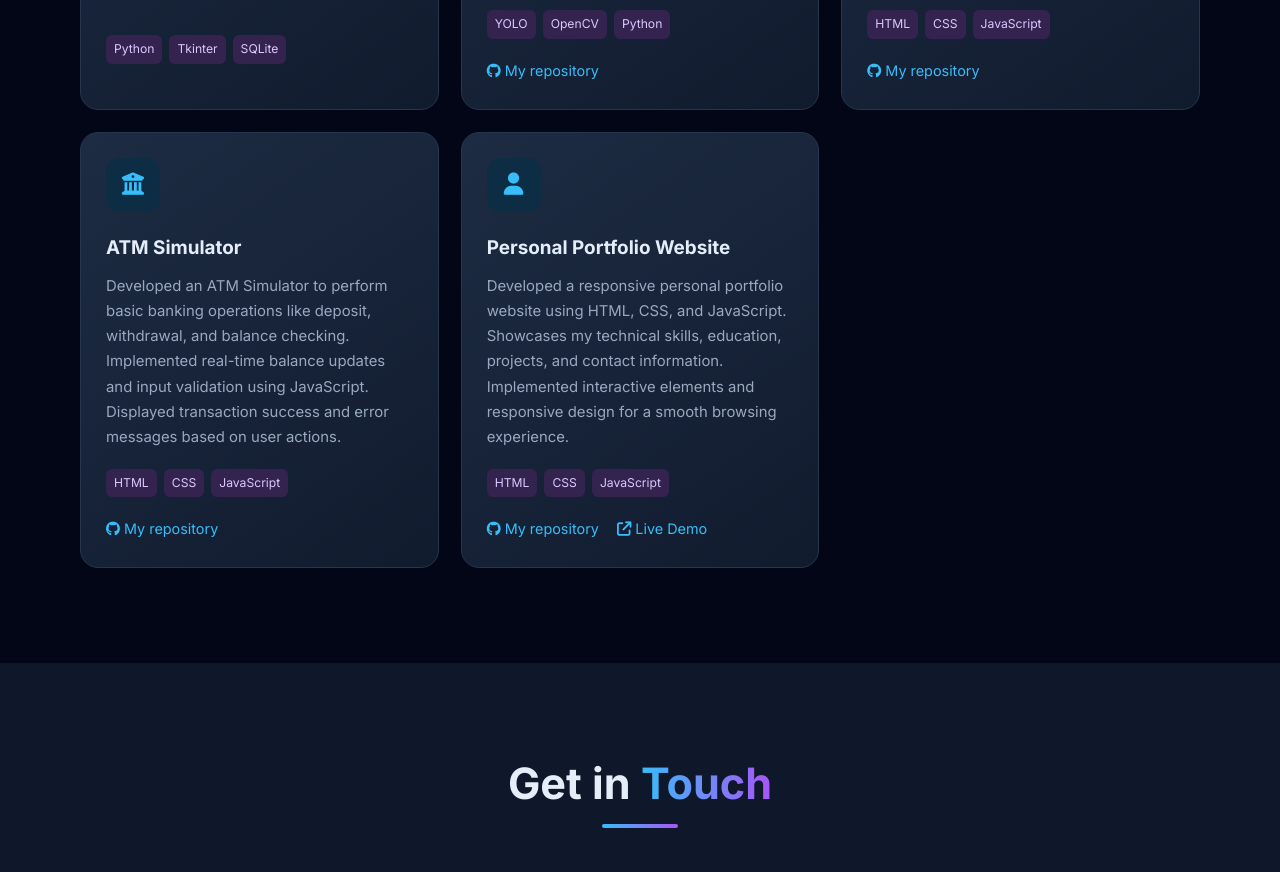
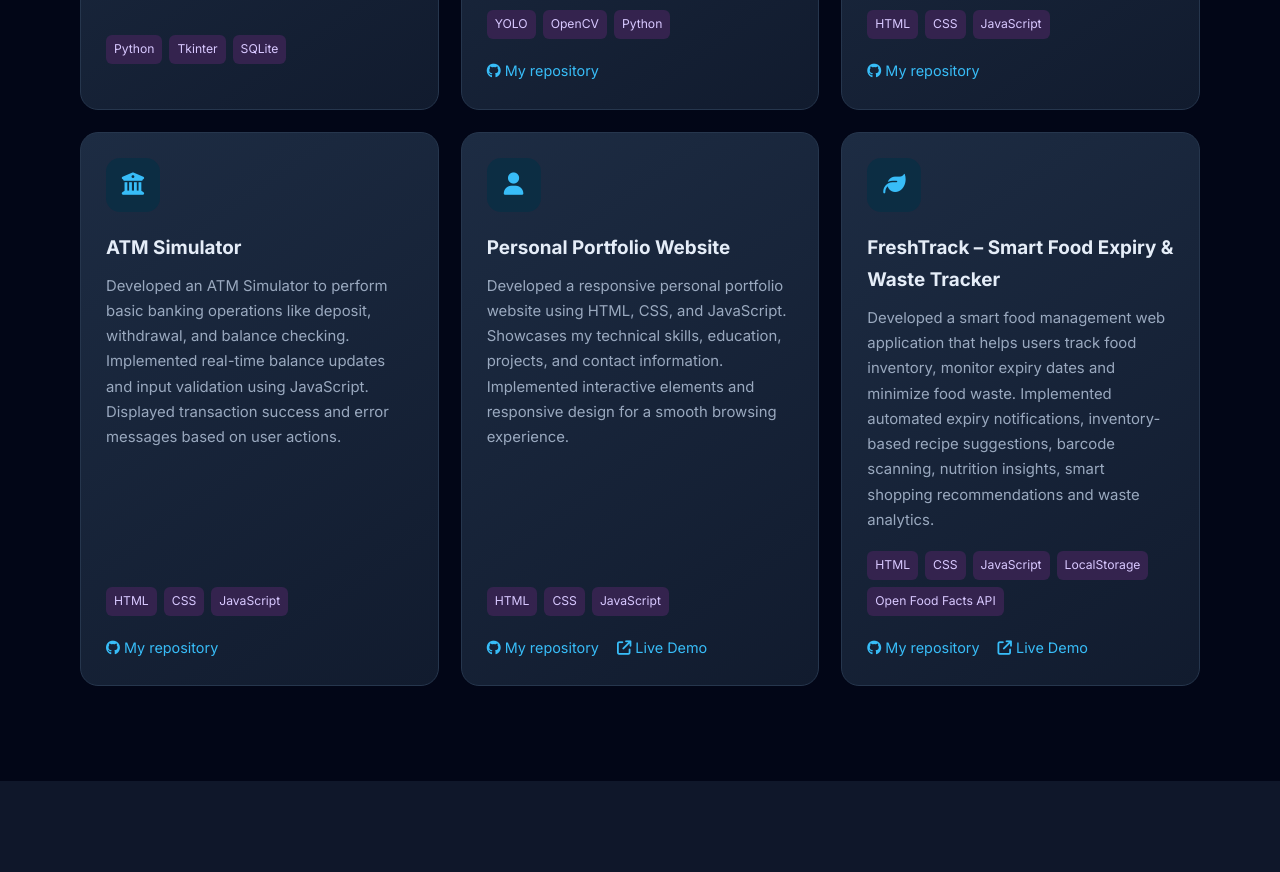
Before and after one commit to VarshithaSura/Varshitha-Sura-Portfolio, a plain HTML site: page index.html in a window 1280 px wide. Shown: the part 2900-3772 px from the top of the page. Drawn offline with Linux system fonts and the light colour scheme.

```diff
--- a/index.html
+++ b/index.html
@@ -375,6 +375,38 @@ Added a lightbox image preview feature for an enhanced user experience.
             </div>
           </article>
 
+          <article class="project-card">
+            <div class="project-icon">
+              <i class="fa-solid fa-leaf"></i>
+            </div>
+
+            <h3>FreshTrack – Smart Food Expiry & Waste Tracker</h3>
+
+            <p>
+              Developed a smart food management web application that helps users track food inventory, monitor expiry dates and minimize food waste. Implemented automated expiry notifications, inventory-based recipe suggestions, barcode scanning, nutrition insights, smart shopping recommendations and waste analytics.
+
+
+            </p>
+
+            <div class="project-tags">
+              <span>HTML</span>
+              <span>CSS</span>
+              <span>JavaScript</span>
+              <span>LocalStorage</span>
+              <span>Open Food Facts API</span>
+            </div>
+
+            <div class="project-links">
+              <a href="https://github.com/VarshithaSura/FreshTrack-Smart-Food-Expiry-Waste-Tracker" target="_blank" rel="noreferrer">
+                <i class="fa-brands fa-github"></i> My repository
+              </a>
+
+              <a href="https://varshithasura.github.io/FreshTrack-Smart-Food-Expiry-Waste-Tracker/" target="_blank" rel="noreferrer">
+                <i class="fa-solid fa-arrow-up-right-from-square"></i> Live Demo
+              </a>
+            </div>
+          </article>
+
 
 
         </div>
```
